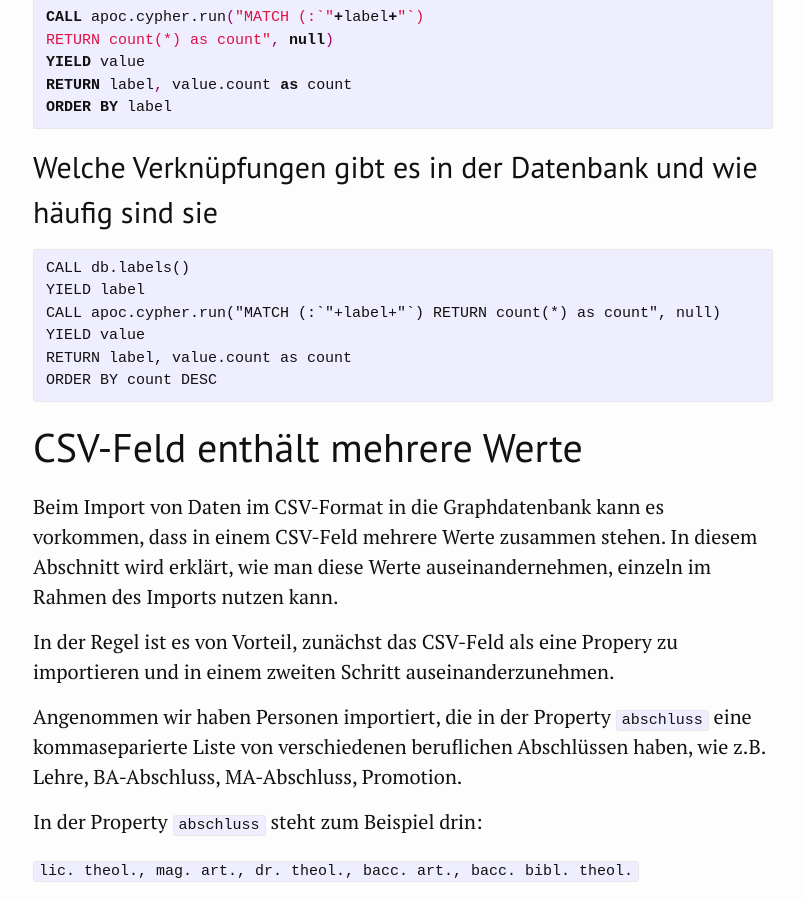
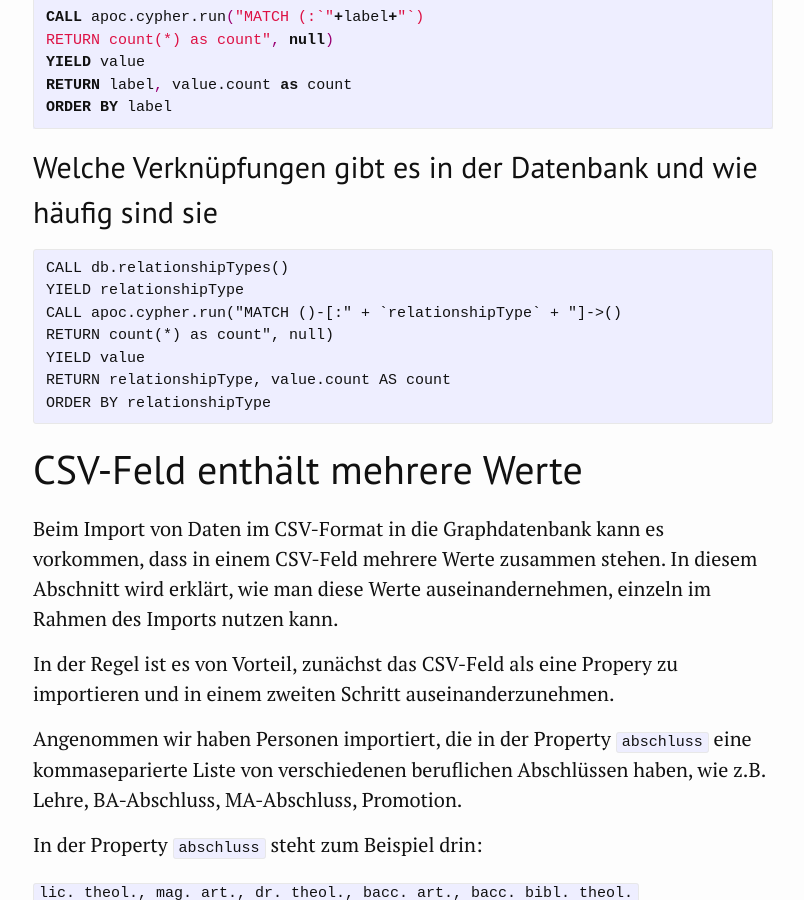
Before and after one commit to kuczera/Graphentechnologien, a Jekyll site: the page built from docs/85-cypher-fuer-Fortgeschrittene.md, in a window 1280 px wide and 900 px high, scrolled down 991 px. Shown: the whole window, without its empty margins (237-1041 px from the left). Built offline with Jekyll 4.4.1, drawn with Linux system fonts in a browser that asks for light colours.

Commit message:
Corrected cypher code

```diff
--- a/docs/85-cypher-fuer-Fortgeschrittene.md
+++ b/docs/85-cypher-fuer-Fortgeschrittene.md
@@ -30,12 +30,13 @@ ORDER BY label
 ## Welche Verknüpfungen gibt es in der Datenbank und wie häufig sind sie
 
 ~~~cyper
-CALL db.labels()
-YIELD label
-CALL apoc.cypher.run("MATCH (:`"+label+"`) RETURN count(*) as count", null)
+CALL db.relationshipTypes()
+YIELD relationshipType
+CALL apoc.cypher.run("MATCH ()-[:" + `relationshipType` + "]->()
+RETURN count(*) as count", null)
 YIELD value
-RETURN label, value.count as count
-ORDER BY count DESC
+RETURN relationshipType, value.count AS count
+ORDER BY relationshipType
 ~~~
 
 
```
